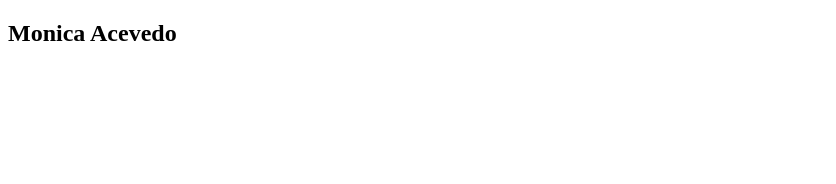
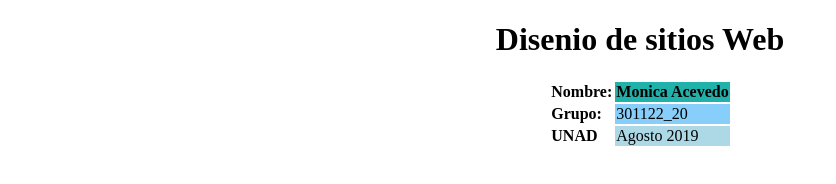
Before and after one commit to monicaab/prueba, a plain HTML site: page index.html in a window 1280 px wide. Shown: the whole page, without its empty margins (0-836 px from the left). Drawn offline with Linux system fonts and the light colour scheme.

Commit message:
Update index.html

```diff
--- a/index.html
+++ b/index.html
@@ -2,9 +2,29 @@
 <html>
   <head>
     <meta charset="utf-8">
-    <title>**Mi Pagina Web**</title>
+   <title>**Mi Pagina Web**</title>
   </head>
+
   <body>
-  	<h2>Monica Acevedo</h2>
-  </body>
+  	<header>
+        <center><h1>Disenio de sitios Web</h1></center>
+        </header>
+
+	<center>
+	<table>
+  	<tr>
+    		<th><b>Nombre: </b></th>
+    		<th style="background-color: #20B2AA">Monica Acevedo</th>
+  	</tr>
+ 	 <tr>
+   		 <td><b>Grupo: </b></td>
+   		 <td style="background-color: #87CEFA">301122_20</td>
+ 	 </tr>
+  	 <tr>
+   		 <td><b>UNAD </b></td>
+    		<td style="background-color: #ADD8E6">Agosto 2019</td>
+  	 </tr>
+	 </table>
+
+ </body>
 </html>
```
